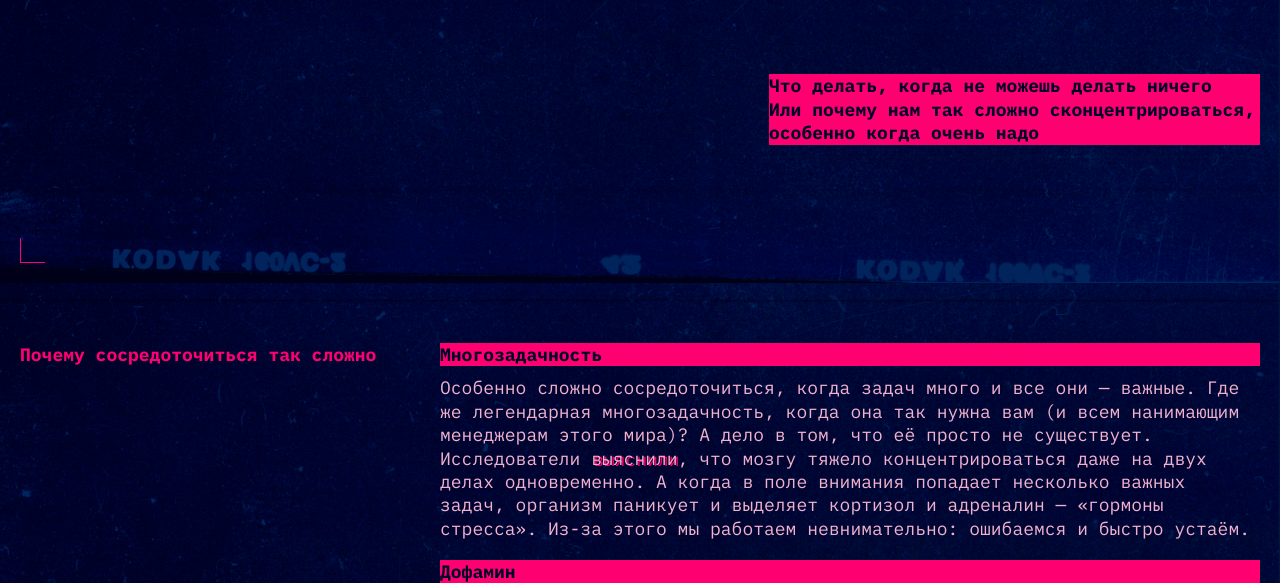
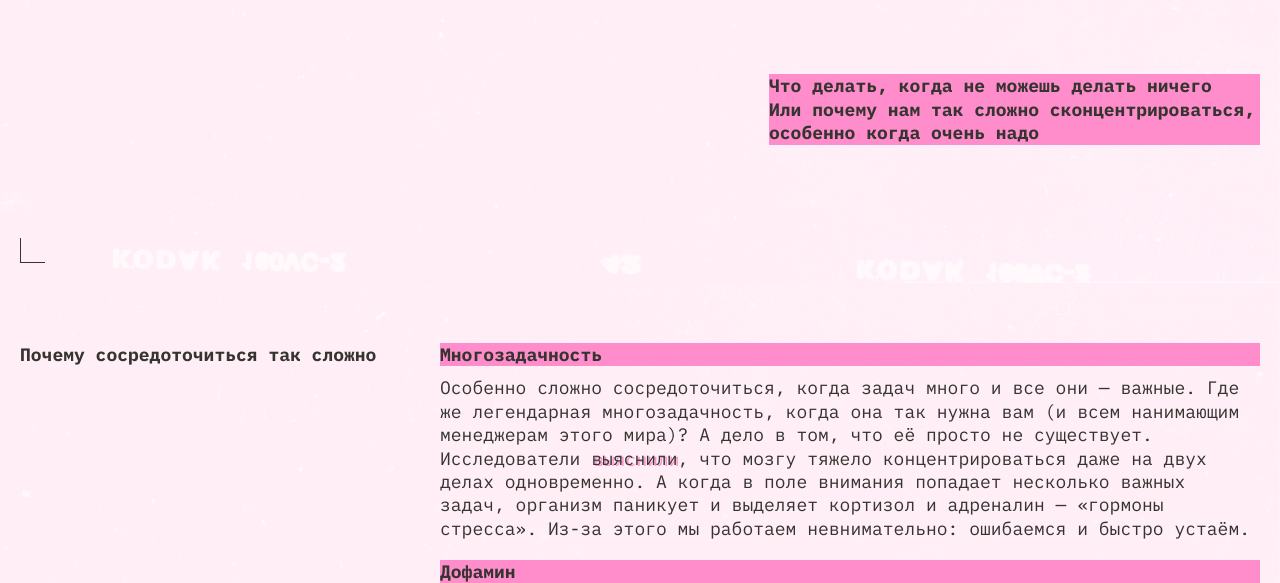
Before and after one commit to bluecucumberr/slozhno-sosredotochitsya, a plain HTML site: page index.html in a window 1280 px wide. Shown: the part 517-1100 px from the top of the page. Drawn offline with Linux system fonts and the light colour scheme.

Commit message:
corrections

```diff
--- a/index.html
+++ b/index.html
@@ -16,7 +16,7 @@
     <link rel="icon" href="./images/favicon.svg" type="image/svg+xml" />
     <link rel="apple-touch-icon" href="./images/favicon.png" />
   </head>
-  <body class="page theme_dark">
+  <body class="page theme_light">
     <header class="header decorated-zone content-section">
       <div class="rec" aria-hidden="true">REC</div>
       <nav class="header__theme-menu">
```
